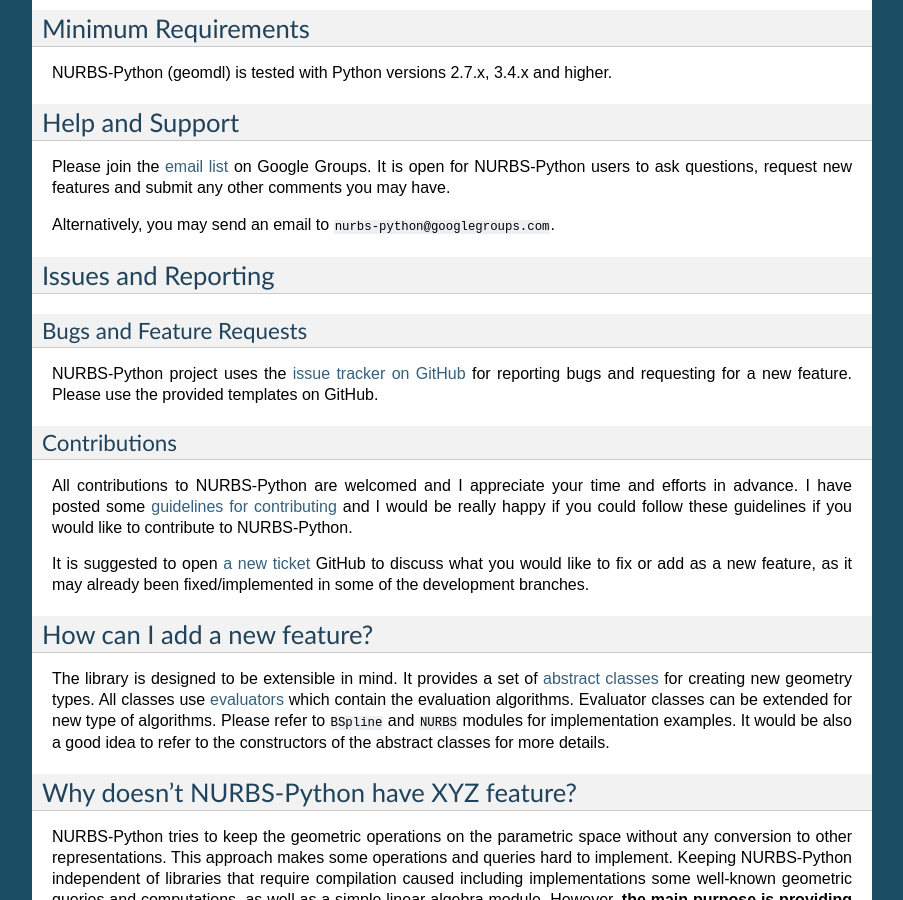
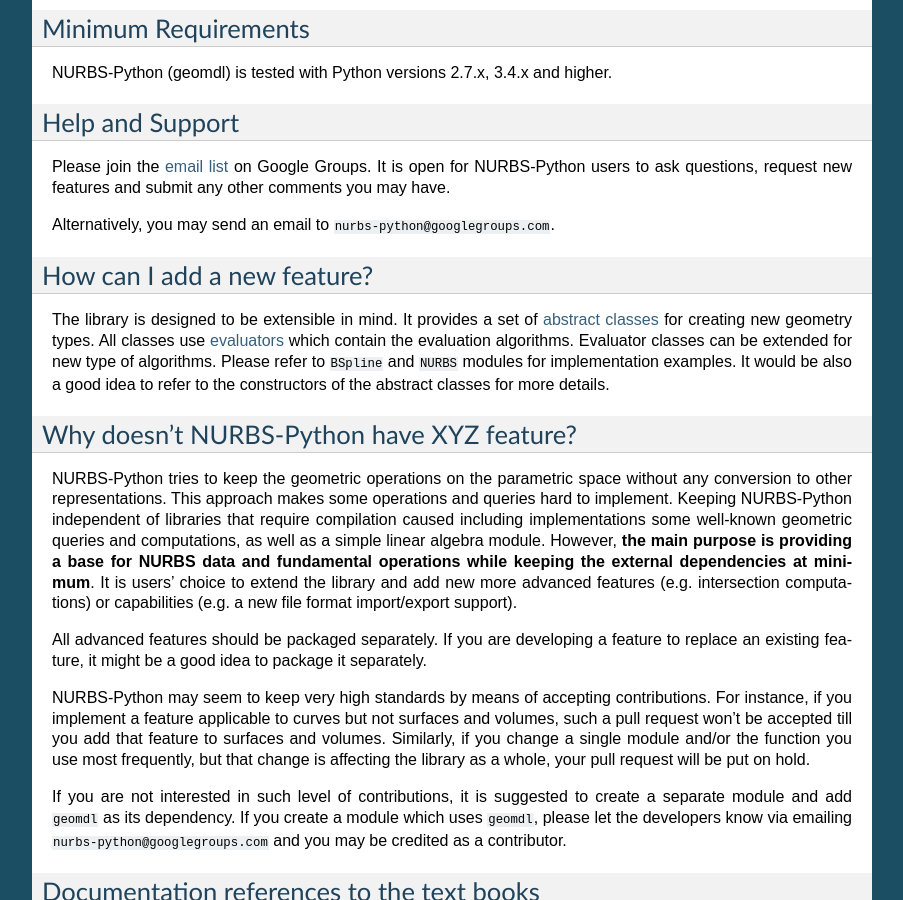
Before and after one commit to orbingol/NURBS-Python, a Sphinx documentation site: the page built from docs/q_a.rst, in a window 1280 px wide and 900 px high, scrolled down 1121 px. Shown: the whole window, without its empty margins (198-1101 px from the left). Built offline with Sphinx 7.4.7, drawn with Linux system fonts in a browser that asks for light colours; formulas are drawn with MathJax 3; pages that are not in the unit, such as notebooks, are missing from menus; some of the changed text lies outside the part shown.

Commit message:
Update contributing guidelines

```diff
--- a/docs/index.rst
+++ b/docs/index.rst
@@ -29,6 +29,7 @@
     introduction
     citing
     q_a
+    contributing
 
 .. _using:
 
--- a/docs/q_a.rst
+++ b/docs/q_a.rst
@@ -70,26 +70,6 @@
 
 Alternatively, you may send an email to ``nurbs-python@googlegroups.com``.
 
-Issues and Reporting
-====================
-
-Bugs and Feature Requests
--------------------------
-
-NURBS-Python project uses the `issue tracker on GitHub <https://github.com/orbingol/NURBS-Python/issues>`_ for
-reporting bugs and requesting for a new feature. Please use the provided templates on GitHub.
-
-Contributions
--------------
-
-All contributions to NURBS-Python are welcomed and I appreciate your time and efforts in advance. I have posted
-some `guidelines for contributing <https://github.com/orbingol/NURBS-Python/blob/master/.github/CONTRIBUTING.md>`_
-and I would be really happy if you could follow these guidelines if you would like to contribute to NURBS-Python.
-
-It is suggested to open `a new ticket <https://github.com/orbingol/NURBS-Python/issues/new>`_ GitHub to discuss what
-you would like to fix or add as a new feature, as it may already been fixed/implemented in some of the development
-branches.
-
 How can I add a new feature?
 ============================
 
```
Also changed, not shown: docs/contributing.md (added, +26 -0 lines).
